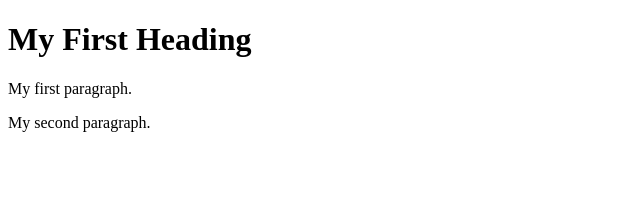
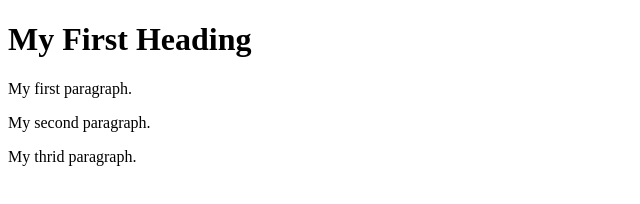
Before and after one commit to ezzamed/ezzarepo, a plain HTML site: page index.html in a window 1280 px wide. Shown: the whole page, without its empty margins (0-640 px from the left). Drawn offline with Linux system fonts and the light colour scheme.

Commit message:
3ememodif

```diff
--- a/index.html
+++ b/index.html
@@ -8,5 +8,6 @@
 <h1>My First Heading</h1>
 <p>My first paragraph.</p>
 <p>My second paragraph.</p>
+<p>My thrid paragraph.</p>
 </body>
 </html>
```
